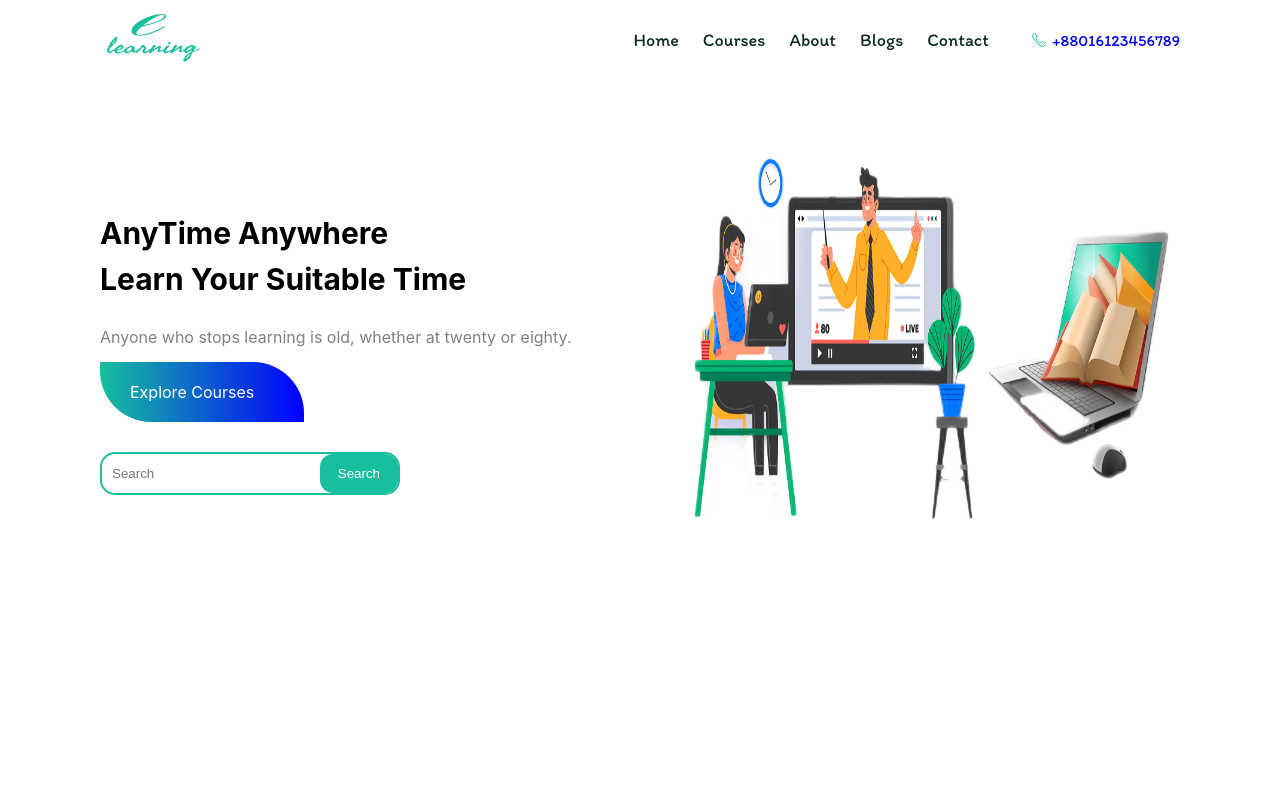
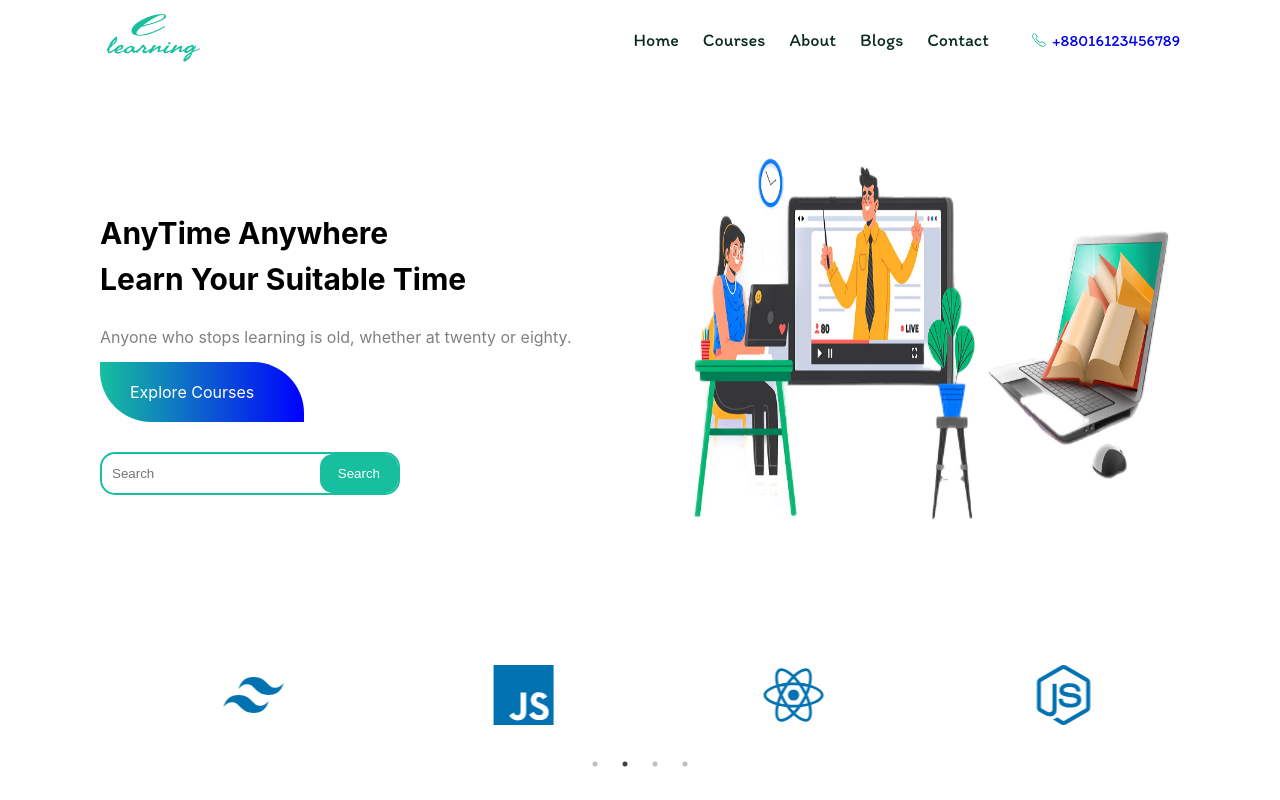
Before and after one commit to webfaisalbd/e-learning-react-app, a React (Create React App) app: page / in a window 1280 px wide. Built offline with nearby package versions, Linux system fonts and the light colour scheme.

Commit message:
course name slider using react slick added

```diff
--- a/package.json
+++ b/package.json
@@ -10,6 +10,8 @@
     "react-dom": "^18.2.0",
     "react-icons": "^4.7.1",
     "react-scripts": "5.0.1",
+    "react-slick": "^0.29.0",
+    "slick-carousel": "^1.8.1",
     "web-vitals": "^2.1.4"
   },
   "scripts": {
--- a/src/App.js
+++ b/src/App.js
@@ -1,4 +1,5 @@
 import './App.css';
+import CourseNameSlider from './components/CourseNameSlider/CourseNameSlider';
 import HeroSection from './components/HeroSection/HeroSection';
 import NavBar from './components/NavBar/NavBar';
 
@@ -7,6 +8,7 @@ function App() {
     <div className='container'>
       <NavBar />
       <HeroSection />
+      <CourseNameSlider />
     </div>
   );
 }
--- /dev/null
+++ b/src/components/CourseNameSlider/CourseNameSlider.css
@@ -0,0 +1,18 @@
+.courseNameContainer {
+    margin: 30px 0;
+}
+
+.course_box {
+    text-align: center;
+}
+
+.course_item svg {
+    width: 100px;
+    height: 100px;
+
+    /* background: linear-gradient(to right, var(--green-color), blue); */
+    border-radius: 15px;
+    color: #0072b1;
+
+    padding: 20px;
+}
--- /dev/null
+++ b/src/components/CourseNameSlider/CourseNameSlider.js
@@ -0,0 +1,75 @@
+import React from 'react'
+
+import './CourseNameSlider.css'
+
+import { SiHtml5, SiCss3, SiBootstrap, SiTailwindcss, SiJavascript, SiReact, SiNodedotjs, SiExpress, SiMongodb, SiPhp, SiLaravel, SiPostgresql, SiAdobephotoshop, SiPython } from "react-icons/si";
+
+import Slider from "react-slick";
+
+import "slick-carousel/slick/slick.css";
+import "slick-carousel/slick/slick-theme.css";
+
+
+const coursesName = [<SiHtml5 />, <SiBootstrap />, <SiTailwindcss />, <SiJavascript />, <SiReact />, <SiNodedotjs />, <SiExpress />, <SiMongodb />, <SiCss3 />, <SiPhp />, <SiLaravel />, <SiPostgresql />, <SiAdobephotoshop />, <SiPython />]
+
+
+const CourseNameSlider = () => {
+
+    var settings = {
+        dots: true,
+        infinite: false,
+        speed: 7000,
+        slidesToShow: 4,
+        slidesToScroll: 4,
+        initialSlide: 0,
+        autoplay: true,
+        autoplaySpeed: 2000,
+        cssEase: "linear",
+        responsive: [
+            {
+                breakpoint: 1024,
+                settings: {
+                    slidesToShow: 3,
+                    slidesToScroll: 3,
+                    infinite: true,
+                    dots: true
+                }
+            },
+            {
+                breakpoint: 600,
+                settings: {
+                    slidesToShow: 2,
+                    slidesToScroll: 2,
+                    initialSlide: 2
+                }
+            },
+            {
+                breakpoint: 480,
+                settings: {
+                    slidesToShow: 1,
+                    slidesToScroll: 1
+                }
+            }
+        ]
+    };
+
+    return (
+        <div className='courseNameContainer'>
+
+            <Slider {...settings}>
+
+                {
+                    coursesName.map((singleCourse, i) => {
+                        return <div className='course_box' key={i}>
+                            <div className="course_item">{singleCourse}</div>
+                        </div>
+                    })
+                }
+
+
+            </Slider>
+        </div>
+    )
+}
+
+export default CourseNameSlider
```
Also changed, not shown: 1 other file (tests, documents, lock files or other folders).
